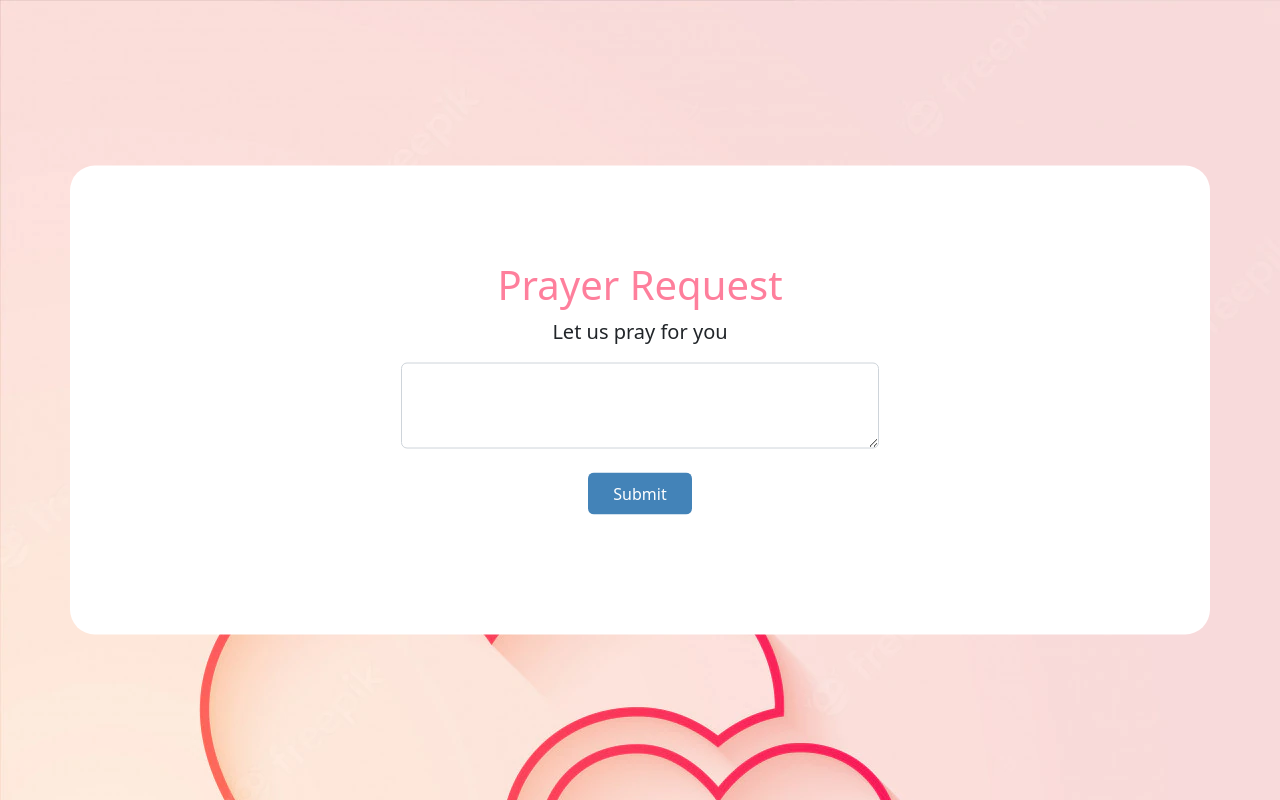
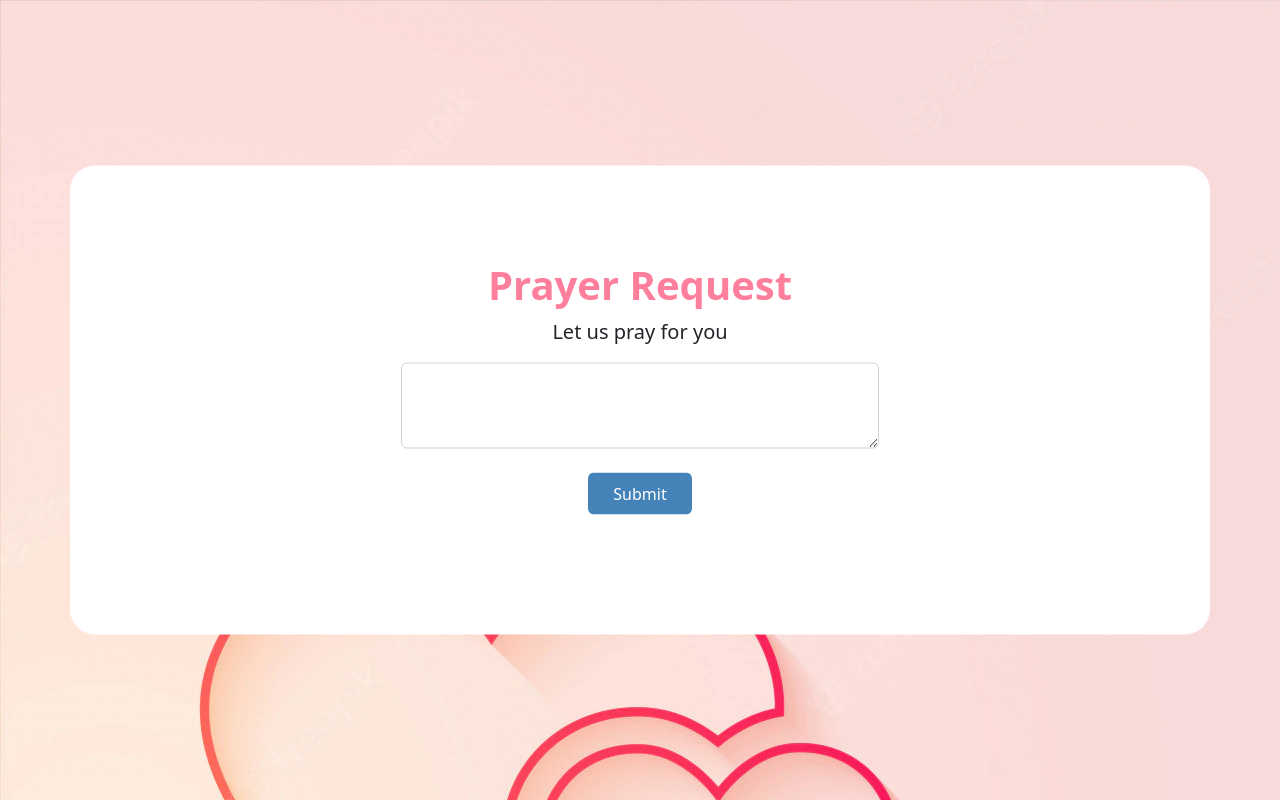
Before and after one commit to xleander/Prayer-Request, a website: page index.html in a window 1280 px wide. Drawn offline with nearby package versions, Linux system fonts and the light colour scheme.

Commit message:
Update index.html

```diff
--- a/index.html
+++ b/index.html
@@ -17,7 +17,7 @@
     <button type="button" class="btn-close" data-bs-dismiss="alert" aria-label="Close"></button>
   </div>
   <div class="container align-middle position-absolute top-50 start-50 px-2 translate-middle">
-    <h1 style="color:#FE7F9C; font-size: 40px;">Prayer Request</h1>
+    <h1 style="color:#FE7F9C; font-size: 40px;"><b>Prayer Request</b></h1>
     <p style="font-size: 20px; font-weight: 400;">Let us pray for you</p>
     <div class="row justify-content-center">
       <div class="col-md-6 px-5">
```
